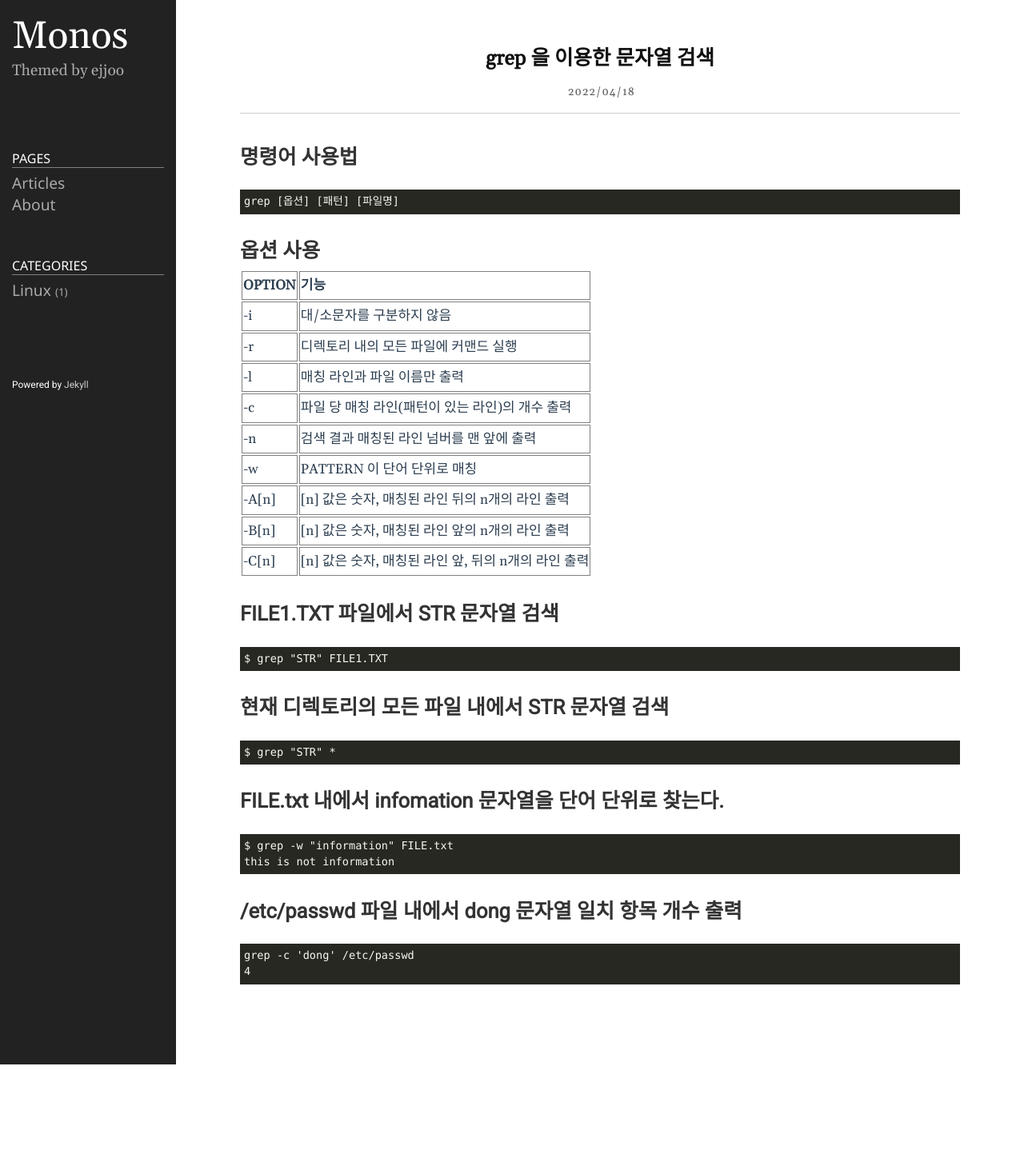
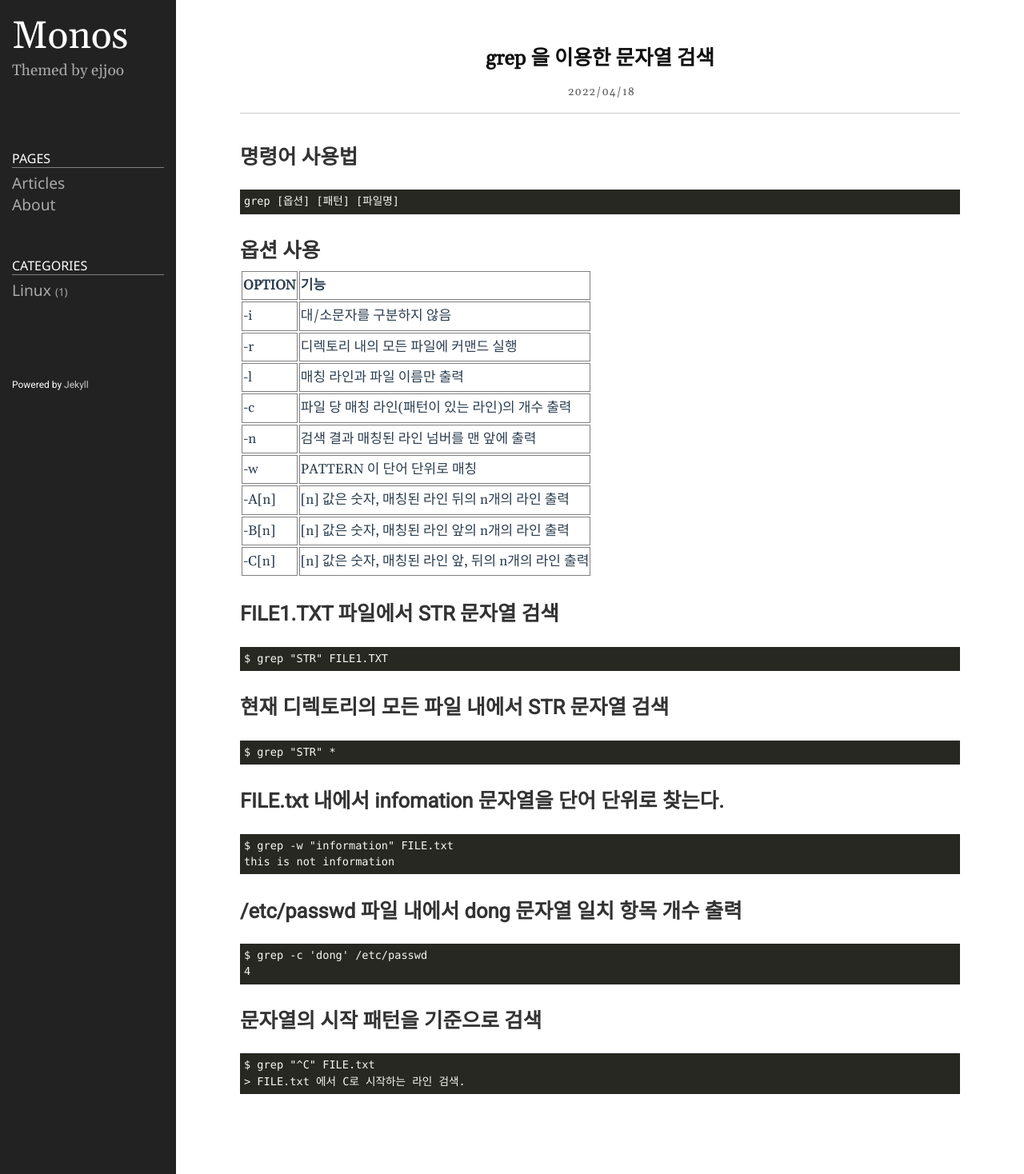
Before and after one commit to testall0836/testall0836.github.io, a Jekyll site: the page built from _posts/2022-04-18-post1.markdown, in a window 1280 px wide. Shown: the whole page at 80% size. Built offline with Jekyll 4.4.1, drawn with Linux system fonts in a browser that asks for light colours; before the commit the page ends 1331 px from its top, so only the background shows below that.

Commit message:
grep comment add

````diff
--- a/_posts/2022-04-18-post1.markdown
+++ b/_posts/2022-04-18-post1.markdown
@@ -44,6 +44,12 @@ this is not information
 
 ## /etc/passwd 파일 내에서 dong 문자열 일치 항목 개수 출력
 ```
-grep -c 'dong' /etc/passwd
+$ grep -c 'dong' /etc/passwd
 4
 ```
+
+## 문자열의 시작 패턴을 기준으로 검색
+```
+$ grep "^C" FILE.txt
+> FILE.txt 에서 C로 시작하는 라인 검색.
+```
````
